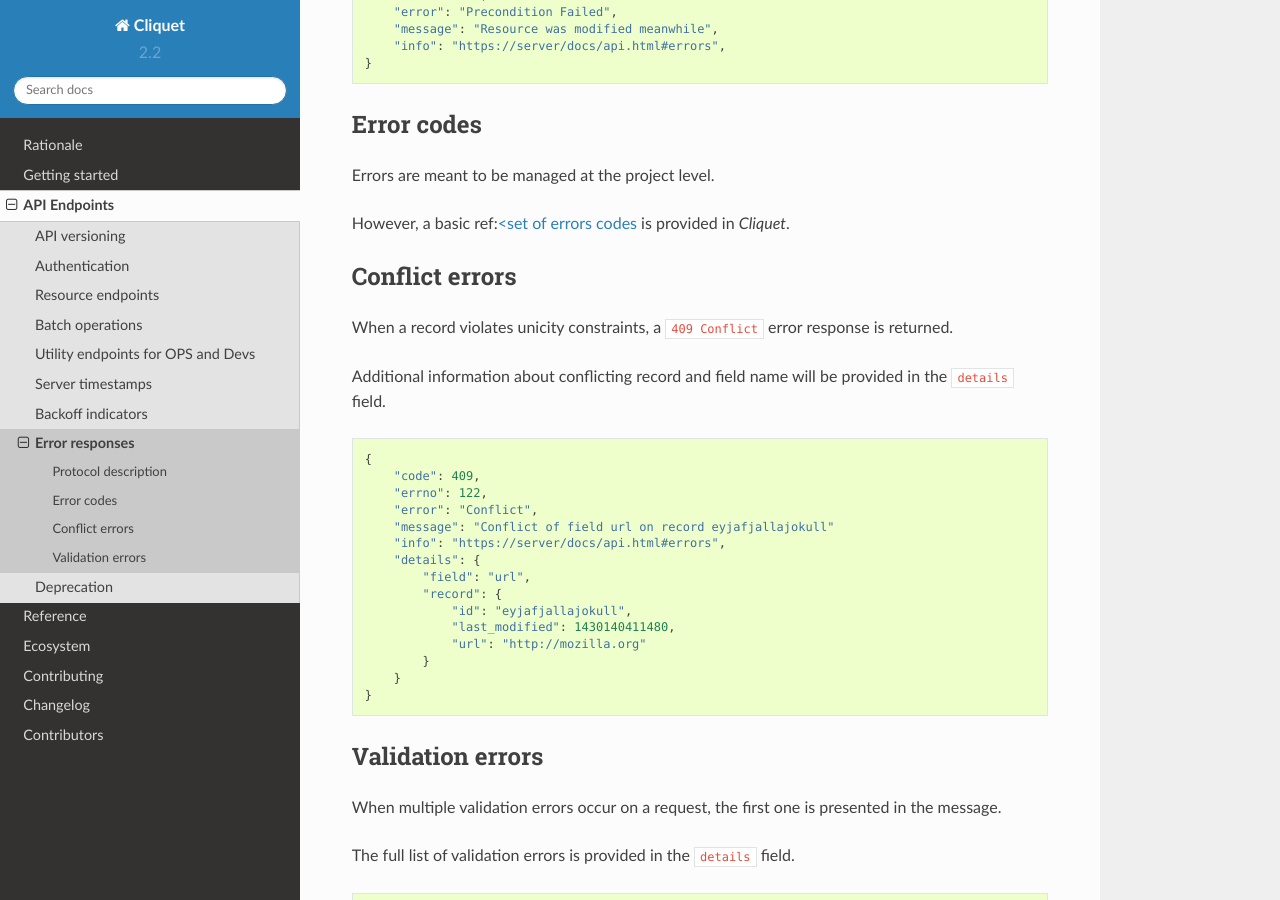
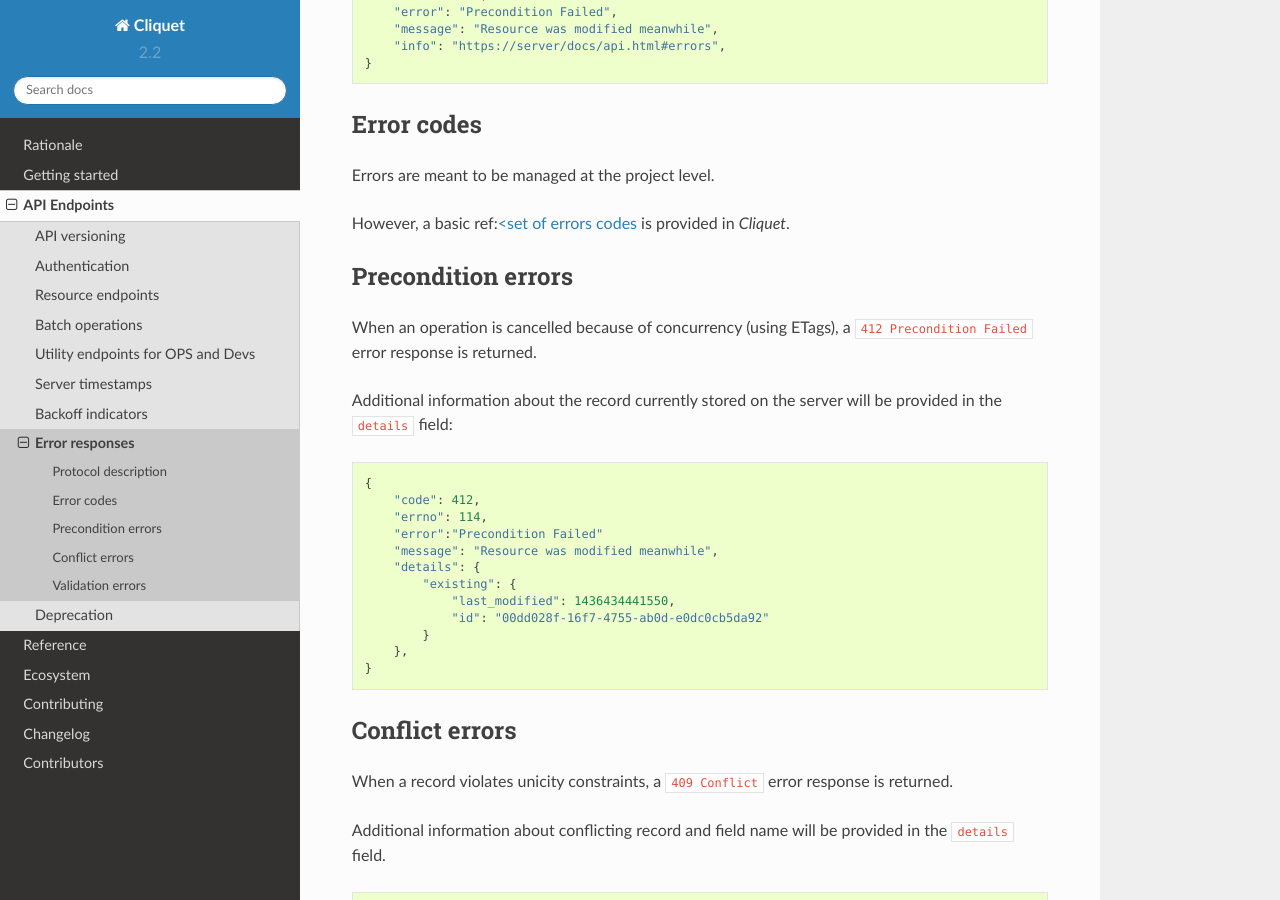
Before and after one commit to Kinto/kinto, a Sphinx documentation site: the page built from docs/api/errors.rst, in a window 1280 px wide and 900 px high, scrolled down 617 px. Built offline with Sphinx 7.4.7 and the Read the Docs theme 2.0.0, drawn with Linux system fonts in a browser that asks for light colours.

Commit message:
Provide details about existing record in 412 error responses
(fixes mozilla-services/kinto#122)

```diff
--- a/CHANGELOG.rst
+++ b/CHANGELOG.rst
@@ -6,8 +6,10 @@ This document describes changes between each past release.
 2.2.2 (unreleased)
 ------------------
 
-- Nothing changed yet.
+**New features**
 
+- Provide details about existing record in ``412`` error responses
+  (fixes mozilla-services/kinto#122)
 
 2.2.1 (unreleased)
 ------------------
--- a/docs/api/errors.rst
+++ b/docs/api/errors.rst
@@ -37,6 +37,31 @@ Error codes
 Errors are meant to be managed at the project level.
 
 However, a basic ref:`<set of errors codes <errors>`_ is provided in *Cliquet*.
+
+
+Precondition errors
+===================
+
+When an operation is cancelled because of concurrency (using ETags), a
+``412 Precondition Failed`` error response is returned.
+
+Additional information about the record currently stored on the server will be
+provided in the ``details`` field:
+
+::
+
+    {
+        "code": 412,
+        "errno": 114,
+        "error":"Precondition Failed"
+        "message": "Resource was modified meanwhile",
+        "details": {
+            "existing": {
+                "last_modified": 1436434441550,
+                "id": "00dd028f-16f7-4755-ab0d-e0dc0cb5da92"
+            }
+        },
+    }
 
 
 Conflict errors
```
Also changed, not shown: 2 other files.
